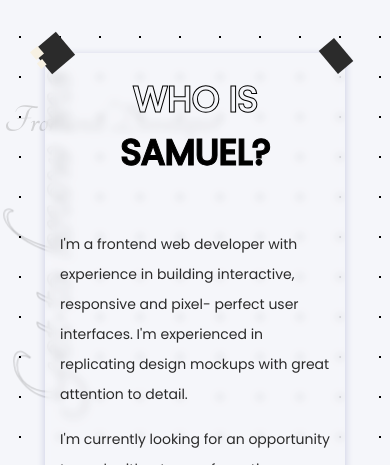
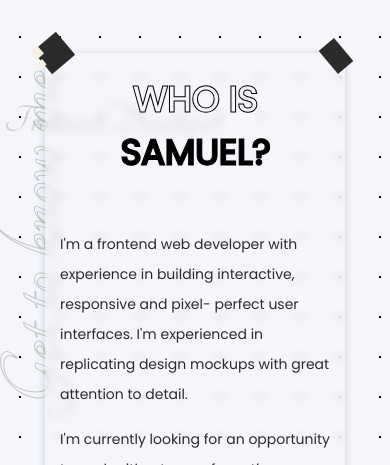
Before and after one commit to Sammy-Genius/my-portfolio, a React (Create React App) app: page / in a window 390 px wide. Shown: the part 703-1168 px from the top of the page. Built offline with nearby package versions, Linux system fonts and the light colour scheme; a web font is replaced by a local one.

Commit message:
alignment fixed

```diff
--- a/src/styles/_about.scss
+++ b/src/styles/_about.scss
@@ -11,6 +11,7 @@
     left:0;
     font-size:10rem;
     opacity:.7;
+    overflow: hidden;
     -webkit-text-stroke-width:1px;
     -webkit-text-fill-color:transparent;
 
@@ -19,7 +20,7 @@
       opacity:.2;
       white-space: nowrap;
       top:20%;
-      left:-51%;
+      left:-55%;
       transform: rotate(-90deg);
     }
 
--- a/src/styles/_projects.scss
+++ b/src/styles/_projects.scss
@@ -322,7 +322,7 @@
     height:200px;
     position: absolute;
     top:50%;
-    left:50%;
+    left:40%;
     opacity:0.5;
     z-index:-2000;
     border-radius:30% 70% 70% 30% / 30% 30% 70% 70%;
@@ -333,10 +333,10 @@
     from {
       transform: rotate(0deg);
       top:50%;
-      left:50%;
+      left:40%;
     }
     to {
-      top:20%;
+      top:10%;
       left:20%;
       transform: rotate(360deg);
     }
@@ -386,9 +386,6 @@
     border-radius:18% 82% 47% 53% / 57% 57% 43% 43%;
     animation: animateThree 10s alternate-reverse infinite;
 
-    @media screen and (max-width: 600px) {
-      display: none;
-    }
   }
 
   @keyframes animateThree {
@@ -403,3 +400,9 @@
       transform: rotate(360deg);
     }
   }
+
+  .shape2, .shape3, .shape4 {
+    @media screen and (max-width: 600px) {
+      display: none;
+    }
+  }
--- a/src/styles/_skills.scss
+++ b/src/styles/_skills.scss
@@ -36,11 +36,6 @@
         left:-20%;
       }
 
-      /*@media screen and (min-width:800px) and (max-width: v.$smallScreen) {
-        left:-18%;
-        font-size:7rem;
-    }*/
-
     @media screen and (min-width:768px) and (max-width:1024px) {
       font-size:7rem;
       left:-25%;
@@ -53,7 +48,11 @@
 
       span {
         @include m.spacing;
-        left:60.5%;
+        left:60.5%;//overrides left in spacing mixin
+
+        @media screen and (max-width:v.$smallScreen) {
+          left:48%;
+        }
       }
 
     }
```
